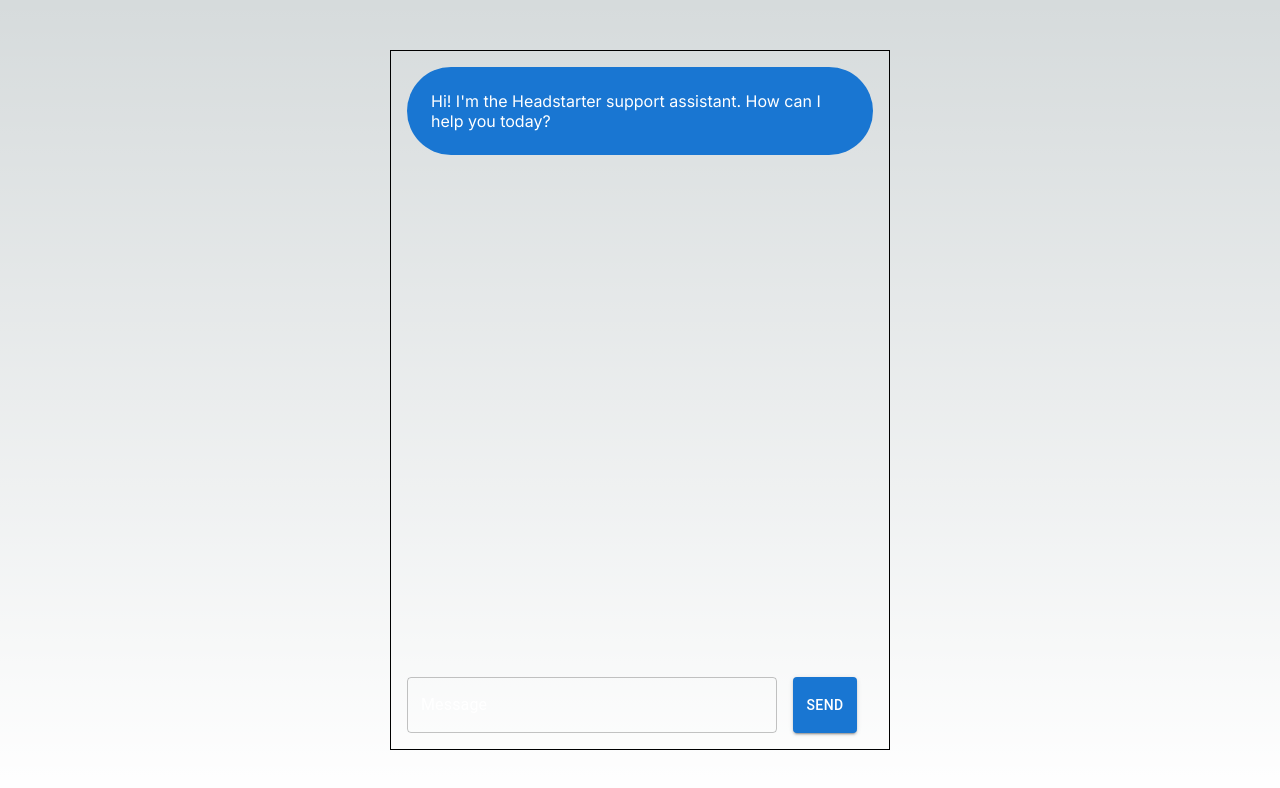
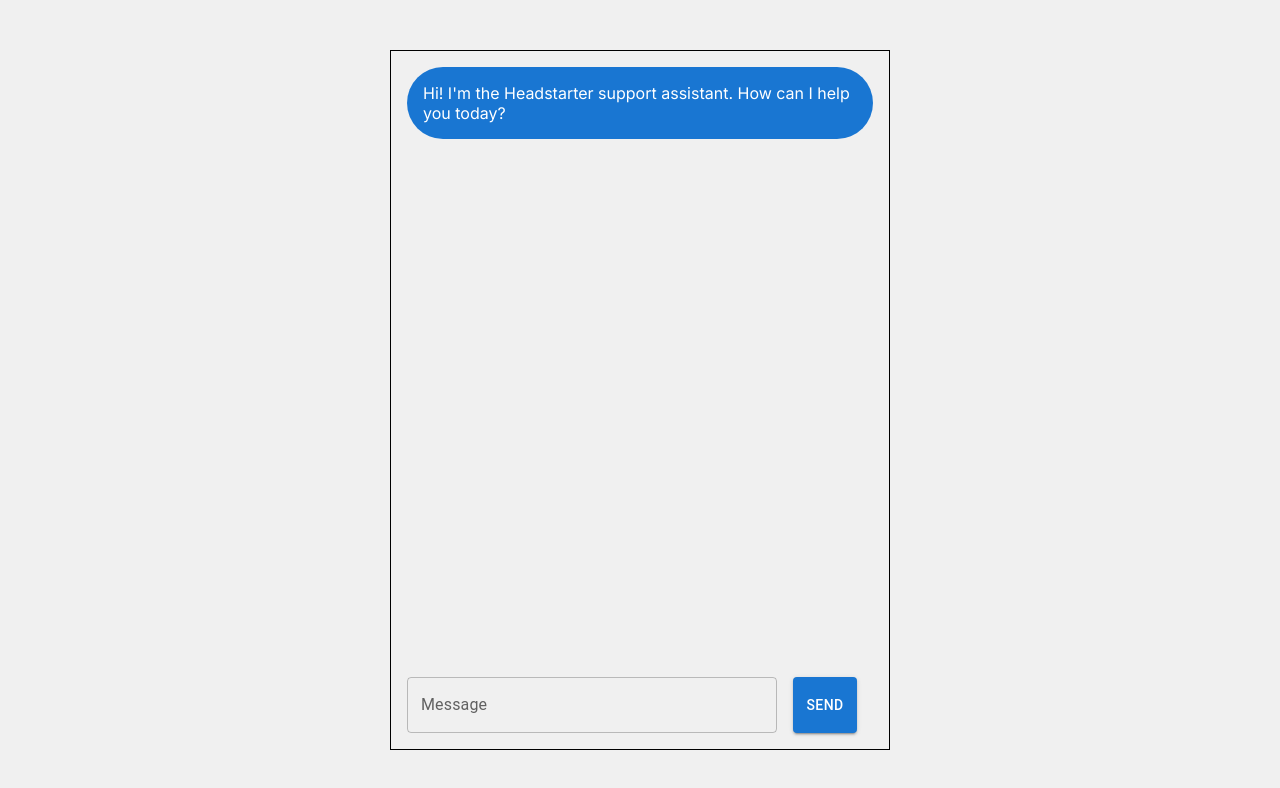
Before and after one commit to lloydchang/customer-support-ai, a Next.js app: page / in a window 1280 px wide. Shown: the top 788 px of the page. Built offline with nearby package versions, Linux system fonts and the light colour scheme.

Commit message:
fix(page.js): fix for dark mode

```diff
--- a/app/page.js
+++ b/app/page.js
@@ -62,7 +62,6 @@
         { role: 'assistant', content: "I'm sorry, but I encountered an error. Please try again later." },
       ])
     }
-
     setIsLoading(false)
   }
 
@@ -72,6 +71,7 @@
       sendMessage()
     }
   }
+
   const messagesEndRef = useRef(null)
 
   const scrollToBottom = () => {
@@ -90,6 +90,7 @@
       flexDirection="column"
       justifyContent="center"
       alignItems="center"
+      bgcolor="#f0f0f0" // Light gray background for the entire screen
     >
       <Stack
         direction={'column'}
@@ -116,13 +117,11 @@
             >
               <Box
                 bgcolor={
-                  message.role === 'assistant'
-                    ? 'primary.main'
-                    : 'secondary.main'
+                  message.role === 'assistant' ? '#1976d2' : '#0288d1' // Different shades of blue for assistant and user
                 }
                 color="white"
                 borderRadius={16}
-                p={3}
+                p={2}
               >
                 {message.content}
               </Box>
@@ -137,12 +136,6 @@
             onChange={(e) => setMessage(e.target.value)}
             onKeyPress={handleKeyPress}
             disabled={isLoading}
-            InputProps={{
-              style: { color: 'white' }, // Set text color in the input
-            }}
-            InputLabelProps={{
-              style: { color: 'white' }, // Set label color in the input
-            }}
           />
           <Button
             variant="contained"
```
